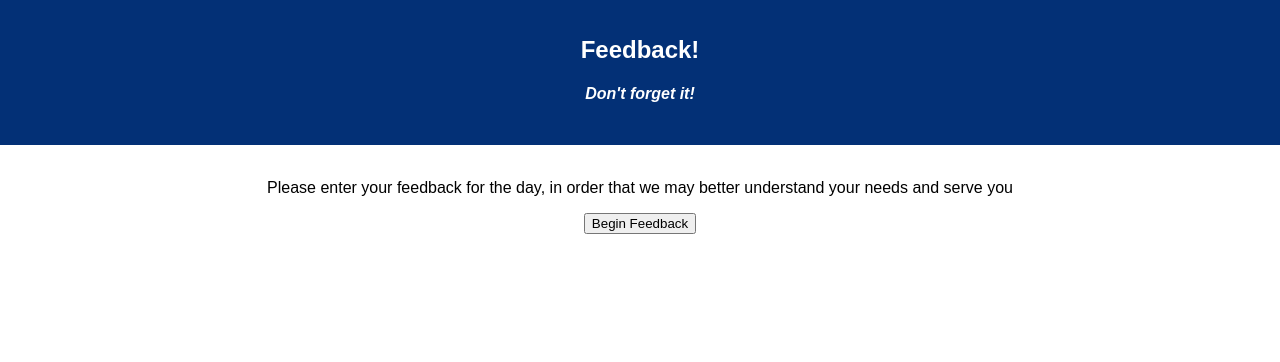
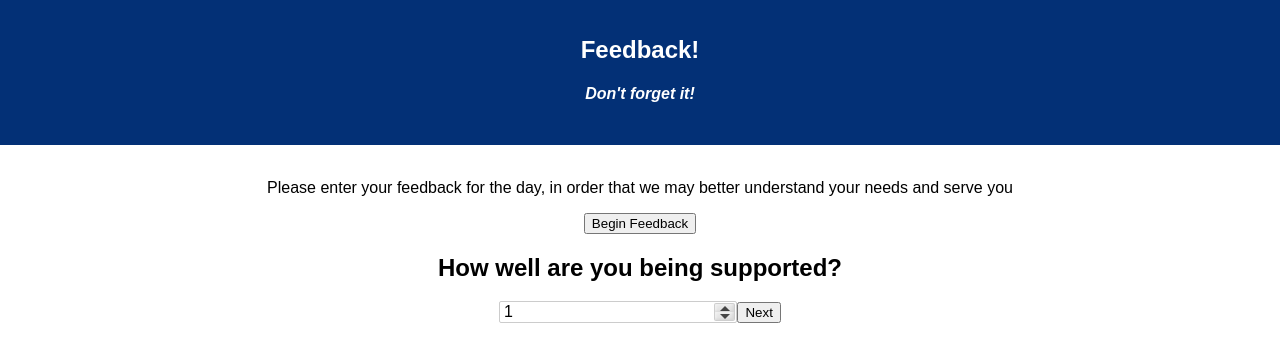
Before and after one commit to VillalvaLijo/Sam-s_Redux_feedback_project, a React (Create React App) app: page /#/supported in a window 1280 px wide. Before the commit this address led to /#/Admin. Shown: the top 362 px of the page. Built offline with nearby package versions, Linux system fonts and the light colour scheme.

Commit message:
Supported page linked

```diff
--- a/src/components/App/App.js
+++ b/src/components/App/App.js
@@ -5,7 +5,8 @@ import { HashRouter as Router, Route, Link} from 'react-router-dom';
 import './App.css';
 //import components from JS pages in order to link the routes.
 import Feelings from '../Feelings/Feelings';
-import Understanding from '../Understanding/Understanding'
+import Understanding from '../Understanding/Understanding';
+import Supported from '../Supported/Supported';
 
 class App extends Component {
   render() {
@@ -30,6 +31,7 @@ class App extends Component {
             {/* Understanding must be imported here in order for it to be accesed by
             props.history in Feelings.js */}
             <Route path='/understanding' component={Understanding}/>
+            <Route path='/supported' component={Supported}/>
             {/* <Route path='/comments' component={Comments}/> */}
           </Router>
 
--- a/src/components/Supported/Supported.js
+++ b/src/components/Supported/Supported.js
@@ -0,0 +1,22 @@
+//import dependencies onto page
+import React from 'react';
+import {Component} from 'react';
+//import Numeric Input in order to have numeric input on form
+import NumericInput from 'react-numeric-input';
+
+
+class Supported extends Component{
+
+
+    render(){
+        return(
+            <div>
+                <h1>How well are you being supported?</h1>
+                <NumericInput min={0} max={5} value={1}/>
+                <button onClick = {this.nextClick}>Next</button>
+            </div>
+        )
+    }
+}
+
+export default Supported;
--- a/src/components/Understanding/Understanding.js
+++ b/src/components/Understanding/Understanding.js
@@ -7,12 +7,18 @@ import NumericInput from 'react-numeric-input';
 class Understanding extends Component {
 
 
+    //create a function to route to the next page (Supported) on the click of the next button
+    nextClick = () => {
+        this.props.history.push('/supported');
+    }
+
+
     render(){
         return (
             <form>
                 <h1>How well do you understand the material?</h1>
                 <NumericInput min={0} max={5} value={1}/>
-                <button>Next</button>
+                <button onClick = {this.nextClick}>Next</button>
             </form>
 
         )
```
